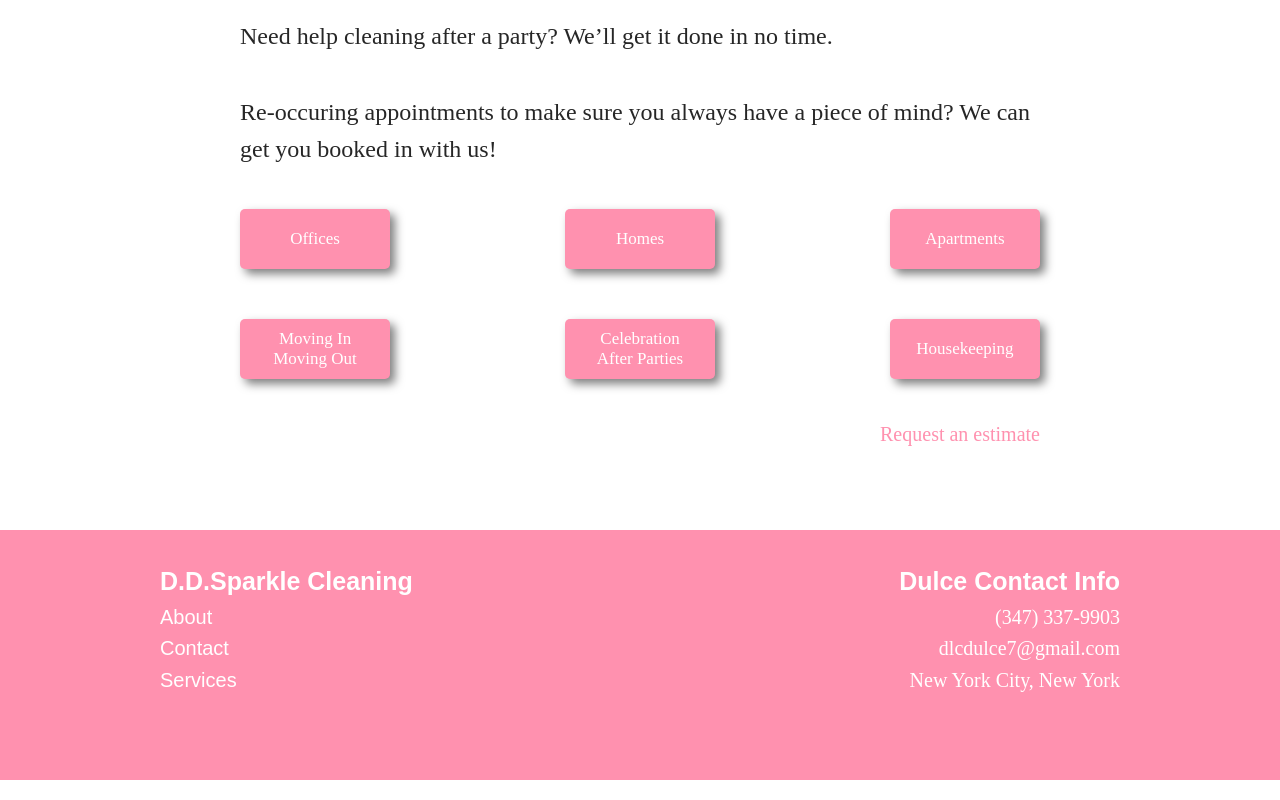
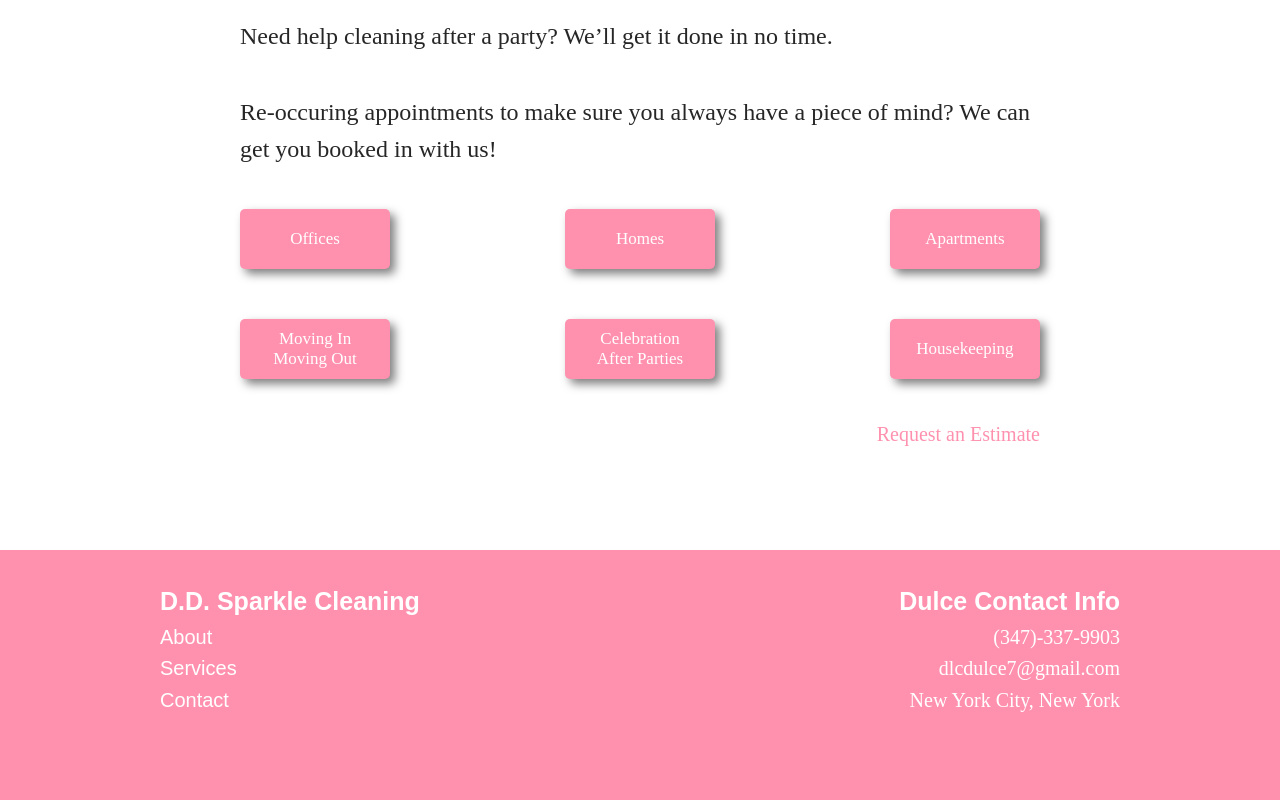
Before and after one commit to Carlos460/dd-sparkle-cleaning, a Next.js app: page /services in a window 1280 px wide. Shown: the part 628-1428 px from the top of the page. Built offline with nearby package versions, Linux system fonts and the light colour scheme; a web font is replaced by a local one.

Commit message:
Edited services and footer styles

```diff
--- a/_includes/Footer/Footer.styles.ts
+++ b/_includes/Footer/Footer.styles.ts
@@ -37,6 +37,14 @@ export const SectionContainer = styled.div`
   }
 `;
 
+export const FooterContainer = styled.div`
+  display: flex;
+  flex-direction: column;
+
+  @media(max-width: 450px){
+    }
+`;
+
 export const Left = styled.div`
   display: flex;
   flex-direction: column;
@@ -44,25 +52,16 @@ export const Left = styled.div`
   text-decoration: none;
   width: 50%;
 
-`;
-
-export const FooterContainer = styled.div`
-  display: flex;
-  flex-direction: column;
-
-  @media(max-width: 450px){
-      justify-content: center;
-    }
-`;
-
-export const FooterLink = styled.div`
-  & > a {
+  & > ul > li > a {
     font-family: sans-serif;
     text-decoration: none;
     color: white;
   }
+
+  & > ul {
+    list-style: none;
+  }
 `;
-
 
 export const Right = styled.div`
   display: flex;
@@ -71,11 +70,6 @@ export const Right = styled.div`
   width: 50%;
 
   align-items: end;
-
-  @media(max-width: 450px){
-      justify-content: center;
-      width: 100%;
-    }
 `;
 
 export const Title = styled.div`
--- a/_includes/Footer/index.tsx
+++ b/_includes/Footer/index.tsx
@@ -6,26 +6,39 @@ const Footer = () => {
   return (
     <S.SectionContainer>
       <S.Left>
-        <S.Title>D.D.Sparkle Cleaning</S.Title>
-            <S.FooterContainer>
-                <S.FooterLink>
-                  <a href="/about"> About </a>
-                </S.FooterLink>
+        <ul>
+          <li>
+            <Link href={"/"}>
+              <a>
+                <S.Title>D.D. Sparkle Cleaning </S.Title>
+              </a>
+            </Link>
+          </li>
 
-                <S.FooterLink>
-                  <a href="/contact"> Contact </a>
-                </S.FooterLink>
+          <li>
+            <Link href={"/about"}>
+              <a> About </a>
+            </Link>
+          </li>
 
-                <S.FooterLink>
-                  <a href="/services"> Services </a>
-                </S.FooterLink>
+          <li>
+            <Link href={"/services"}>
+              <a> Services </a>
+            </Link>
+          </li>
 
-            </S.FooterContainer>
+          <li>
+            <Link href={"/contact"}>
+              <a> Contact </a>
+            </Link>
+          </li>
+        </ul>
+
       </S.Left>
 
       <S.Right>
         <S.Title>Dulce Contact Info</S.Title>
-        <div>(347) 337-9903</div>
+        <div>(347)-337-9903</div>
         <div>dlcdulce7@gmail.com</div>
         <div>New York City, New York</div>
       </S.Right>
--- a/_sections/OurServices/index.tsx
+++ b/_sections/OurServices/index.tsx
@@ -12,7 +12,7 @@ const OurServices = () => {
 
       <S.Text>
         <div>
-          We provide professional cleaning for you home. Giving you ample time to
+          We provide professional cleaning for your home, giving you ample time to
           focus on on yourself.
         </div>
         <br />
@@ -27,7 +27,7 @@ const OurServices = () => {
         <br />
         <div>
           Re-occuring appointments to make sure you always have a piece of mind?
-          We can get you booked in with us! <br />
+          We can get you booked in with us!
         </div>
       </S.Text>
 
@@ -53,8 +53,11 @@ const OurServices = () => {
         </S.Row>
 
         <S.LinkContainer>
-          <a href={"/contact"}>Request an estimate</a>
-          <div style={{ backgroundImage: "publicIconsArrow.svg" }}></div>
+          <li>
+            <Link href={"/contact"}>
+                <a>Request an Estimate</a>
+            </Link>
+          </li>
         </S.LinkContainer>
       </S.BoxContainer>
     </S.SectionContainer>
--- a/_sections/OurServices/styles.ts
+++ b/_sections/OurServices/styles.ts
@@ -4,7 +4,9 @@ import styled from "styled-components";
 //Header
 //Text
 //BoxContainer
-//Link
+//LinkContainer
+//Box
+//Row
 
 export const SectionContainer = styled.div`
   display: flex;
@@ -98,19 +100,18 @@ export const Box = styled.div`
   }
 `;
 
-export const LinkContainer = styled.div`
+export const LinkContainer = styled.ul`
   display: flex;
   width: 100%;
   justify-content: end;
   margin-top: 30px;
   color: white;
+  text-decoration: none;
   font-size: 20px;
 
-  text-decoration: none;
-
-  & > a {
+  & > li > a {
+    color: var(--primary);
     text-decoration: none;
-    color: var(--primary);
 
     @media(max-width: 450px){
       font-size: 25px;
--- a/package.json
+++ b/package.json
@@ -23,6 +23,6 @@
     "@types/react-dom": "18.0.5",
     "eslint": "8.17.0",
     "eslint-config-next": "12.1.6",
-    "typescript": "4.7.3"
+    "typescript": "^4.7.3"
   }
 }
```
Also changed, not shown: 1 other file (tests, documents, lock files or other folders).
